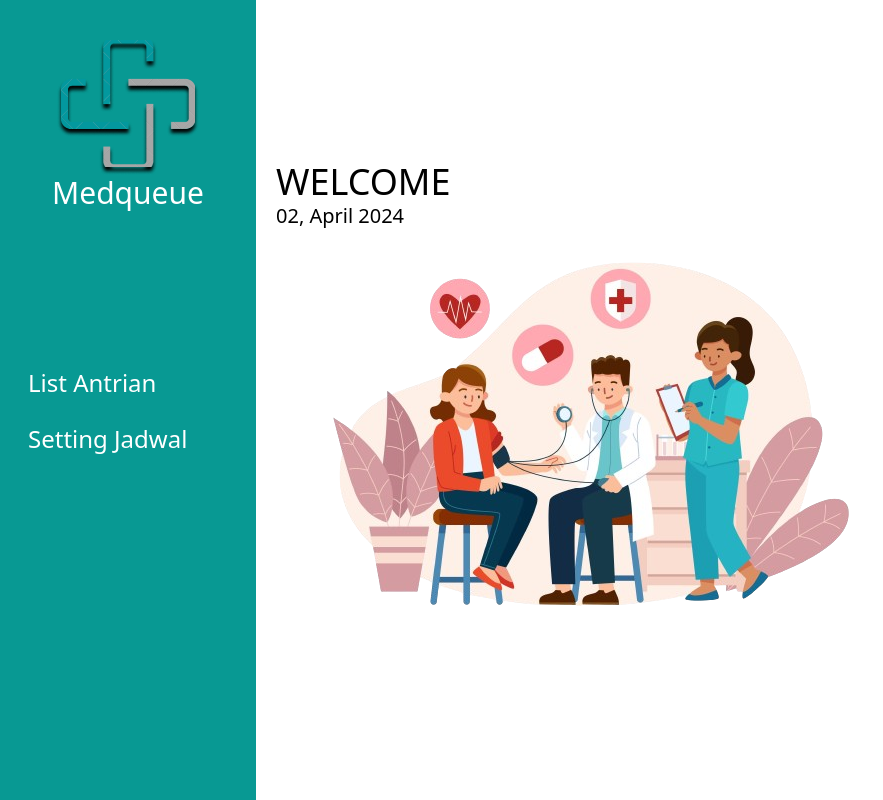
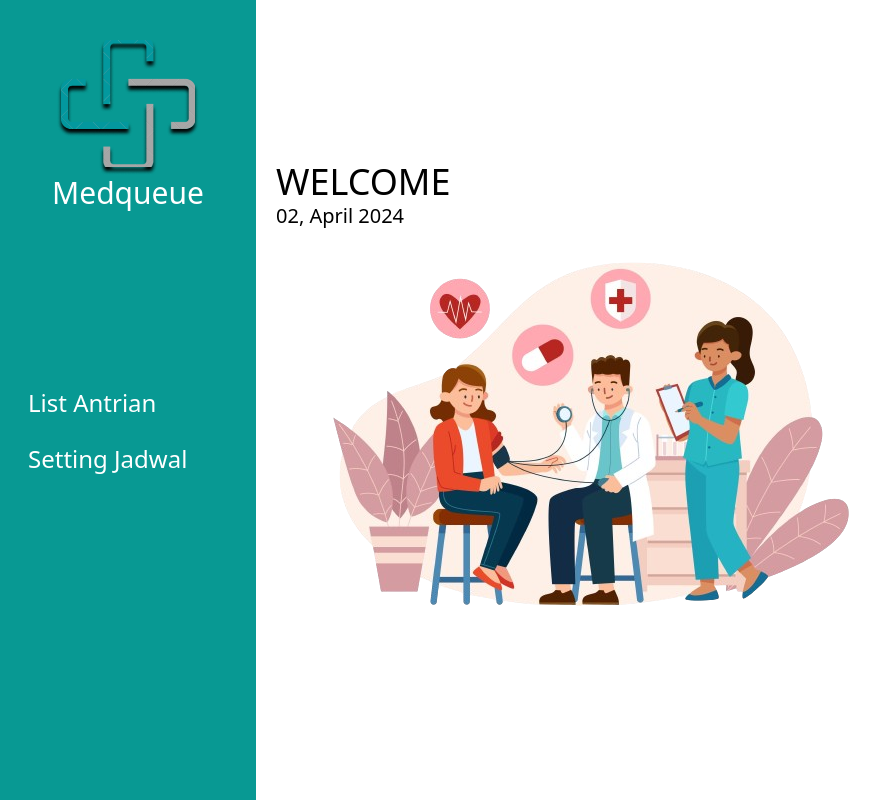
Before and after one commit to Medqueue-Alta/Medqueue-FE, a React (Vite) app: page / in a window 1280 px wide. Shown: the whole page, without its empty margins (0-883 px from the left). Built offline with nearby package versions, Linux system fonts and the light colour scheme.

Commit message:
fix: fix sidebar and element on router

```diff
--- a/src/components/FaskesSidebar.tsx
+++ b/src/components/FaskesSidebar.tsx
@@ -13,7 +13,7 @@ const FaskesSidebar = (props: Props) => {
             <img src={Logo}/>
             <h1 className="text-white text-3xl">Medqueue</h1>
         </div>
-        <nav className="h-[50%]">
+        <nav className="h-[50%] mt-5">
             {children}
         </nav>
     </div>
--- a/src/routes/App.tsx
+++ b/src/routes/App.tsx
@@ -1,4 +1,4 @@
-import FaskesAddSchedule from '@/pages/FaskesAddSchedule'
+import AddFaskesSchedule from '@/pages/AddFaskesSchedule'
 import FaskesHome from '@/pages/FaskesHome'
 import FaskesQueue from '@/pages/FaskesQueue'
 import FaskesSchedule from '@/pages/FaskesSchedule'
@@ -30,7 +30,7 @@ const router = createBrowserRouter([
   },
   {
     path: "/faskes/jadwal/add",
-    element: <FaskesAddSchedule />
+    element: <AddFaskesSchedule />
   }
 ])
 
```
